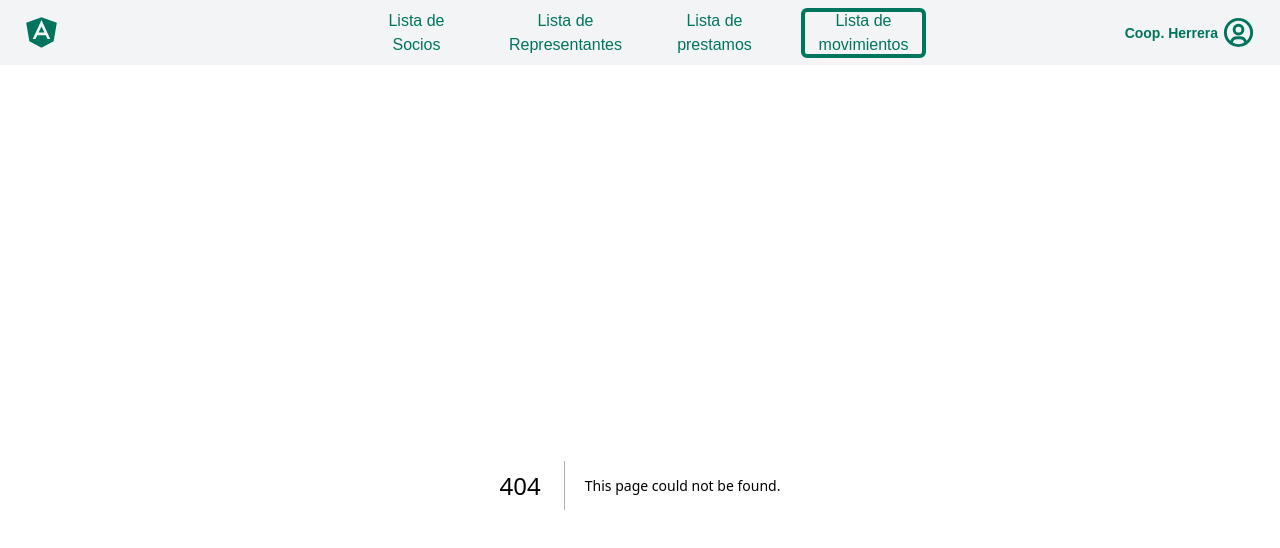
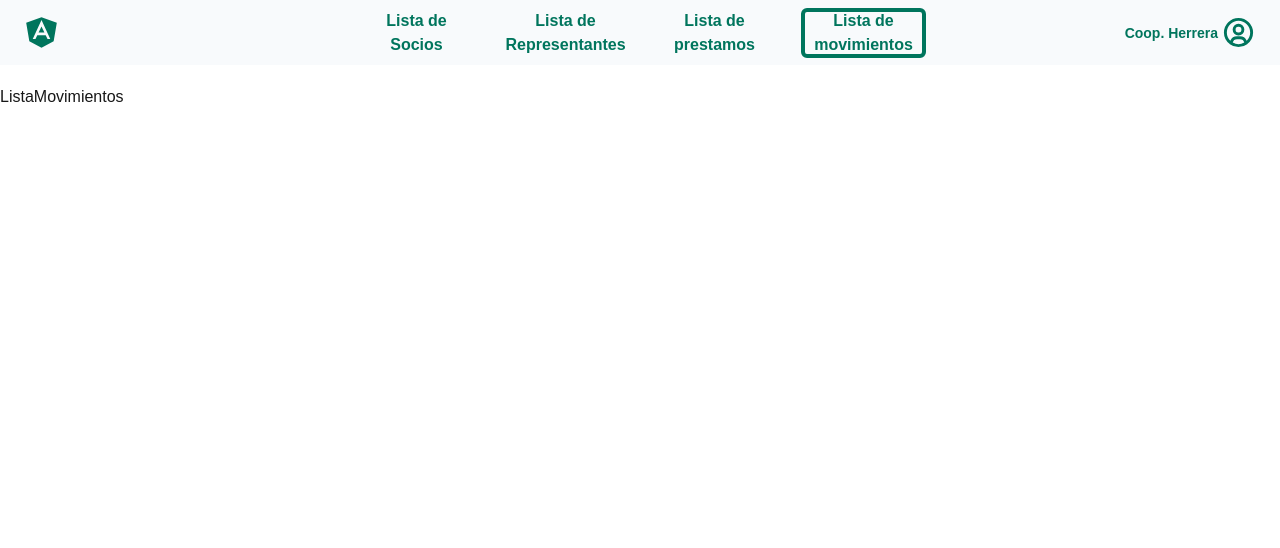
Before and after one commit to Dariyank/CoopeSoft, a Next.js app: page /ListaMovimientos in a window 1280 px wide. Before the commit this address had no page. Shown: the top 548 px of the page. Built offline with nearby package versions, Linux system fonts and the light colour scheme.

Commit message:
creando las bases de las distintas vistas

```diff
--- /dev/null
+++ b/app/ListaMovimientos/page.tsx
@@ -0,0 +1,9 @@
+import React from 'react'
+
+const ListaMovimientos = () => {
+  return (
+    <div>ListaMovimientos</div>
+  )
+}
+
+export default ListaMovimientos
--- /dev/null
+++ b/app/ListaPrestamos/page.tsx
@@ -0,0 +1,9 @@
+import React from 'react'
+
+const ListaPrestamos = () => {
+  return (
+    <div>ListaPrestamos</div>
+  )
+}
+
+export default ListaPrestamos
--- /dev/null
+++ b/app/ListaRepresentantes/page.tsx
@@ -0,0 +1,9 @@
+import React from 'react'
+
+const ListaRepresentantes = () => {
+  return (
+    <div>ListaRepresentantes</div>
+  )
+}
+
+export default ListaRepresentantes
--- a/app/NavBar.css
+++ /dev/null
@@ -1,29 +0,0 @@
-/* Estilos generales */
-html, body {
-    margin: 0;
-    padding: 0;
-    height: 100%;
-    overflow-x: hidden; /* Evita el scroll horizontal */
-  }
-
-  /* Navbar */
-  nav {
-    position: sticky; /* Permite que el navbar se quede pegado al top */
-    top: 0; /* Se mantiene en la parte superior */
-    width: 100%; /* Asegura que el navbar tenga el mismo ancho */
-    z-index: 100; /* Asegura que el navbar se quede por encima del contenido */
-    background-color: #fff; /* Color de fondo para asegurar visibilidad */
-    box-shadow: 0px 2px 5px rgba(0, 0, 0, 0.1); /* Opcional: agrega sombra al navbar */
-  }
-
-  /* Contenido */
-  body {
-    height: 100vh; /* Hace que el cuerpo ocupe toda la altura de la ventana */
-    overflow-y: scroll; /* Permite el scroll en el cuerpo */
-    padding-top: 70px; /* Opcional: da espacio debajo del navbar si es sticky */
-  }
-
-  main {
-    overflow-y: scroll; /* Permite el scroll solo en el contenido */
-    height: calc(100vh - 70px); /* Ocupa el resto del espacio disponible después del navbar */
-  }
--- a/app/NavBar.tsx
+++ b/app/NavBar.tsx
@@ -11,13 +11,13 @@ const Navbar = () => {
 
   const links = [
     { label: "Lista de Socios", href: "/ListaSocios" },
-    { label: "Lista de Representantes", href: "/listaRepresentantes" },
-    { label: "Lista de prestamos", href: "/listaPrestamos" },
+    { label: "Lista de Representantes", href: "/ListaRepresentantes" },
+    { label: "Lista de prestamos", href: "/ListaPrestamos" },
     { label: "Lista de movimientos", href: "/ListaMovimientos" },
   ];
 
   return (
-    <nav className="bg-gray-100 flex items-center px-6 py-6 h-[65px] mb-5">
+    <nav className="bg-slate-50 flex items-center px-6 py-6 h-[65px] mb-5">
       {/* Logo Section */}
       <div className="flex-shrink-0 w-[150px] text-xl font-bold" style={{ color: "#00755D" }}>
         <Link href="/">
@@ -30,7 +30,7 @@ const Navbar = () => {
         {links.map((link) => (
           <li
             key={link.href}
-            className={`w-[125px] text-center text-[16px] flex items-center justify-center h-[50px] border-4
+            className={`w-[125px] text-center font-bold text-[16px] flex items-center justify-center h-[50px] border-4
               ${link.href === currentPath ? "border-[#00755D] text-[#00755D]" : "border-transparent text-[#00755D] hover:text-[#444444] transition-colors"}
               rounded-md cursor-pointer`}
             style={{ padding: "7px" }}  // 7px padding between text and border
```
